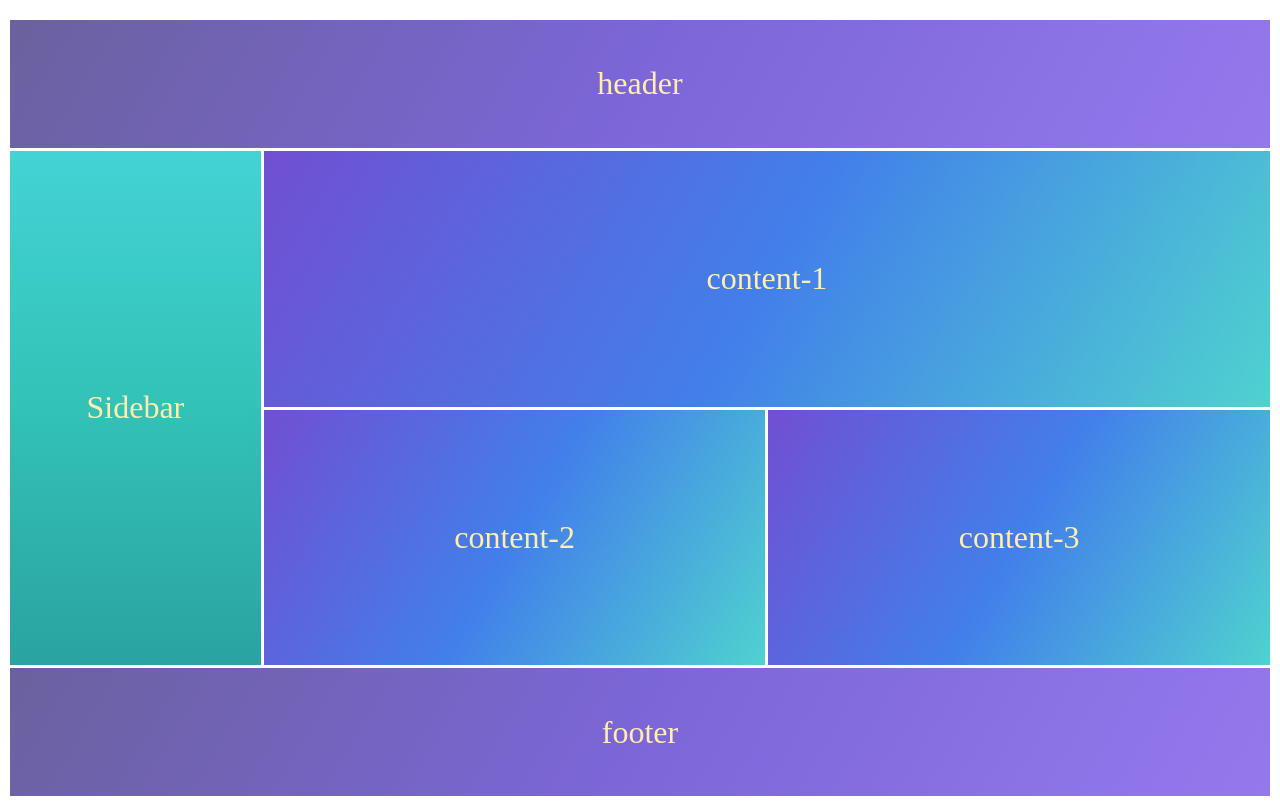
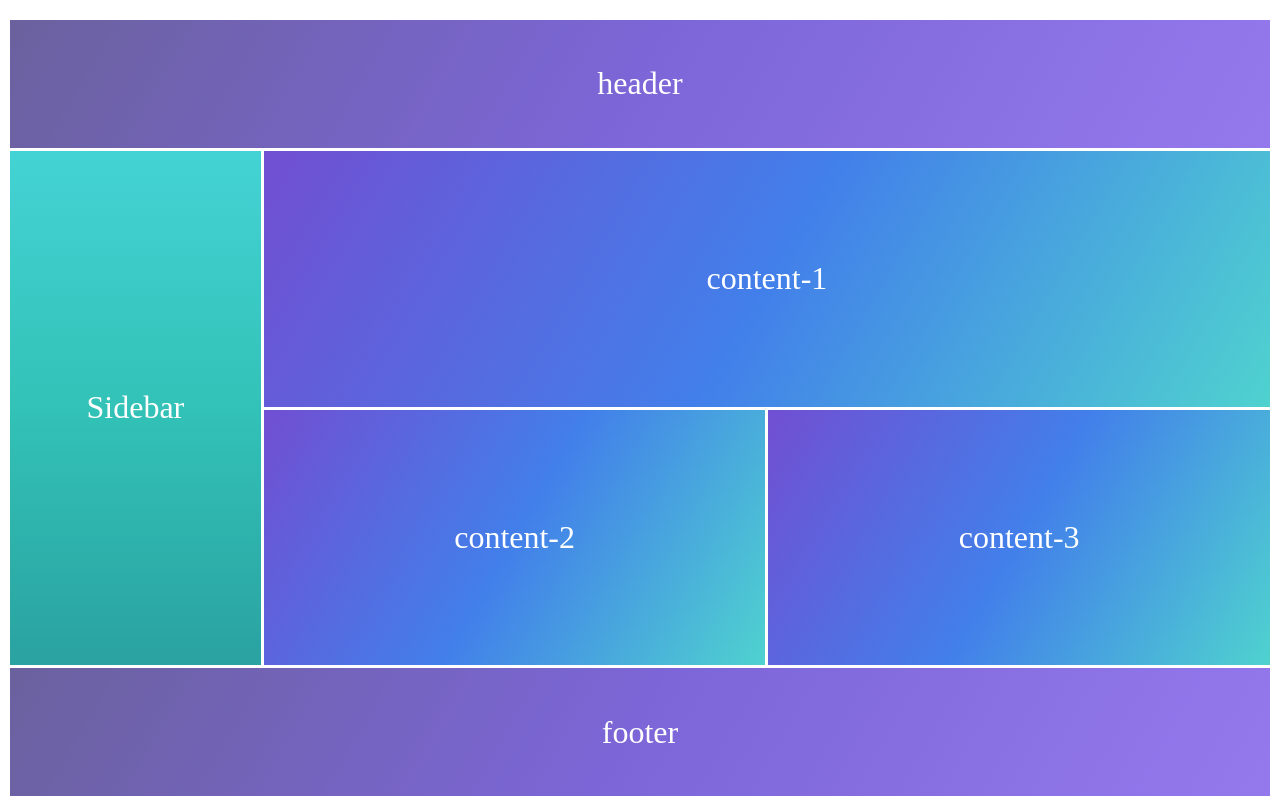
Before and after one commit to chinmay-zeus/Training, a plain HTML site: page Task-4/Index.html in a window 1280 px wide. Drawn offline with Linux system fonts and the light colour scheme.

Commit message:
Changed font color of the text

```diff
--- a/Task-4/Basic.css
+++ b/Task-4/Basic.css
@@ -3,7 +3,7 @@
     justify-content: center;
     align-items: center;
     font-size: 2em;
-    color: #ffeead;
+    color: white;
 }
 
 html, body {
```
